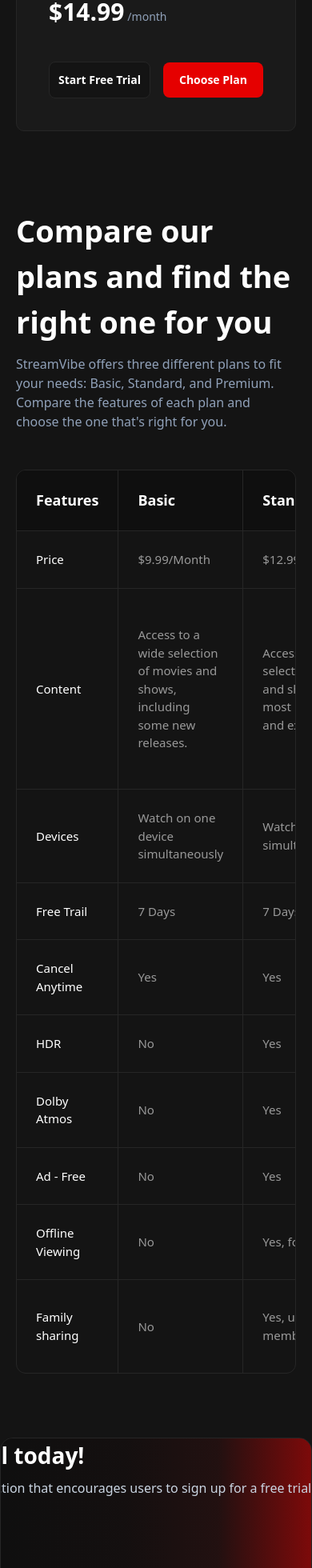
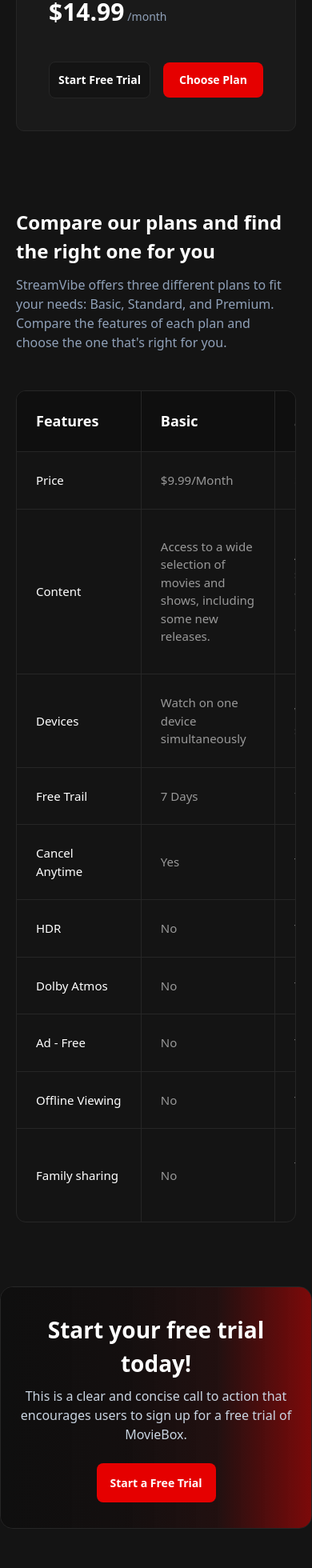
Before and after one commit to Rah2falsh/ott-platform, a Next.js app: page /subscriptions in a window 390 px wide. Shown: the part 1514-3474 px from the top of the page at 80% size. Built offline with nearby package versions, Linux system fonts and the light colour scheme.

Commit message:
fix: make subscription comparison table responsive with horizontal scroll

```diff
--- a/app/page.tsx
+++ b/app/page.tsx
@@ -180,13 +180,13 @@
 <main className="max-w-7xl mx-auto px-4 sm:px-6 lg:px-8 py-12 space-y-20">
 
 <div className="text-center mx-auto space-y-3 -mt-12 relative z-20 overflow-visible">
-  <h1 className="text-[60px] font-normal text-white tracking-tight leading-[120%] whitespace-nowrap">
+<h1 className="text-[32px] sm:text-[45px] md:text-[60px] font-normal text-white tracking-tight leading-[120%]">
   The Best Streaming Experience
 </h1>
 
 
 <p
-  className="text-[14px] leading-[150%] max-w-4xl mx-auto font-normal text-center"
+    className="text-[12px] sm:text-[14px] leading-[150%] max-w-4xl mx-auto font-normal text-center px-4"
     style={{ color: '#999999' }}
   >
     MovieBox is the best streaming experience for watching your favorite movies and shows on demand, anytime, anywhere. With MovieBox, you can enjoy a wide variety of content, including the latest blockbusters, classic movies, popular TV shows, and more. You can also create your own watchlists, so you can easily find the content you want to watch.
--- a/app/subscriptions/page.tsx
+++ b/app/subscriptions/page.tsx
@@ -168,24 +168,24 @@
 <section className="w-full max-w-7xl px-5 mx-auto mt-24 mb-20">
               {/* Section Header */}
           <div className="mb-12">
-            <h2 className="text-[38px] font-bold text-white mb-3">
-              Compare our plans and find the right one for you
-            </h2>
+          <h2 className="text-[24px] sm:text-[32px] md:text-[38px] font-bold text-white mb-3">
+  Compare our plans and find the right one for you
+</h2>
             <p className="text-slate-400 text-[16px]">
               StreamVibe offers three different plans to fit your needs: Basic, Standard, and Premium. Compare the features of each plan and choose the one that&apos;s right for you.
             </p>
           </div>
 
-          {/* Table Container */}
-          <div className="
+{/* Table Container */}
+<div className="
               w-full
               bg-transparent
               border border-[#262626]
               rounded-[12px]
-              overflow-hidden
+              overflow-x-auto
             ">
 
-              <table className="w-full text-left border-collapse">
+              <table className="w-full min-w-[700px] text-left border-collapse">
 
               {/* Table Header */}
               <thead className="bg-[#0F0F0F]">
--- a/app/support/page.tsx
+++ b/app/support/page.tsx
@@ -161,7 +161,7 @@
 <div
   className="
     relative mt-[40px]
-    w-[429px] h-[380px]
+    w-full max-w-[429px] h-[380px]
     rounded-[6px]
     bg-[#0F0F0F]
     p-[20px]
@@ -171,12 +171,12 @@
 >
   <div className="grid grid-cols-4 gap-[20px] -mt-[35px]">
     {movies.slice(0, 16).map((movie) => (
-      <img
-        key={movie.id}
-        src={`https://image.tmdb.org/t/p/w500${movie.poster_path}`}
-        alt={movie.title}
-        className="w-[97.25px] h-[121.75px] rounded-[12px] object-cover"
-      />
+    <img
+    key={movie.id}
+    src={`https://image.tmdb.org/t/p/w500${movie.poster_path}`}
+    alt={movie.title}
+    className="w-full h-[120px] rounded-[12px] object-cover"
+  />
     ))}
 
   </div>
@@ -189,12 +189,12 @@
   onSubmit={handleSubmit}
   className="
     w-full max-w-[800px]
-    h-[592px]
+    h-auto min-h-[592px]
     rounded-[10px]
     border border-[#262626]
     bg-[#0F0F0F]
-    p-[40px]
-    flex flex-col gap-[40px]
+    p-[20px] sm:p-[40px]
+    flex flex-col gap-[30px] sm:gap-[40px]
   "
 >
             <div className="grid grid-cols-1 gap-x-[30px] gap-y-[30px] md:grid-cols-2">
@@ -481,7 +481,7 @@
                             {item.num}
                           </div>
 
-                          <h3 className="text-[20px] leading-[150%] font-medium text-white w-full md:w-[466px]">
+                          <h3 className="text-[18px] sm:text-[20px] leading-[150%] font-medium text-white flex-1">
                             {item.q}
                           </h3>
                         </div>
--- a/components/FreeTrialBanner.tsx
+++ b/components/FreeTrialBanner.tsx
@@ -7,10 +7,9 @@
 export default function FreeTrialBanner({ backdropGrid }: FreeTrialBannerProps) {
   return (
     <section
-      className="relative border border-[#262626] rounded-2xl px-12 flex flex-col md:flex-row items-center justify-between gap-6 overflow-hidden mx-auto"
-      style={{ width: '1283px', maxWidth: '100%', height: '250px' }}
-    >
-      {/* شبكة الصور الخلفية */}
+    className="relative border border-[#262626] rounded-2xl px-6 md:px-12 flex flex-col md:flex-row items-center justify-between gap-6 overflow-hidden mx-auto w-full max-w-7xl h-auto md:h-[250px] py-8 md:py-0"
+  >
+
       <div
         className="absolute inset-0 grid grid-cols-9 p-4 opacity-40 pointer-events-none scale-105"
         style={{
@@ -30,7 +29,7 @@
         ))}
       </div>
 
-      {/* التدرج اللوني المعتمد */}
+
       <div
         className="absolute inset-0 pointer-events-none"
         style={{
@@ -38,8 +37,8 @@
         }}
       />
 
-      {/* النصوص الرئيسية والوصف */}
-      <div className="space-y-2 text-left z-10 w-[911px]">
+
+      <div className="space-y-2 text-center md:text-left z-10 w-full max-w-xl">
         <h2 className="text-[28px] leading-[150%] font-bold text-white w-full">
           Start your free trial today!
         </h2>
@@ -48,7 +47,7 @@
         </p>
       </div>
 
-      {/* زر Start a Free Trial */}
+
       <button
         className="bg-[#E50000] hover:bg-red-700 text-white font-semibold text-[14px] rounded-[8px] z-10 transition whitespace-nowrap flex items-center justify-center gap-[10px]"
         style={{ width: '149px', height: '49px', padding: '14px 20px' }}
--- a/components/NewReleases.tsx
+++ b/components/NewReleases.tsx
@@ -9,12 +9,12 @@
   name?: string;
   poster_path?: string;
   release_date?: string;
-  first_air_date?: string; // للمسلسلات
+  first_air_date?: string;
 }
 
 interface NewReleasesProps {
   movies?: Item[];
-  contentType?: "movies" | "shows"; // استقبال النوع ديناميكياً
+  contentType?: "movies" | "shows";
 }
 
 export default function NewReleases({ movies = [], contentType = "movies" }: NewReleasesProps) {
@@ -46,7 +46,7 @@
         }}
       >
         {movies.map((item) => {
-          // تحديد المسار الصحيح ديناميكياً بناءً على ما إذا كان يحتوي على title (فيلم) أو name (مسلسل) أو حسب الـ contentType الممرر
+
           const isTvShow = contentType === "shows" || item.name;
           const linkPath = isTvShow ? `/shows/${item.id}` : `/movies/${item.id}`;
           const dateToFormat = item.release_date || item.first_air_date;
--- a/components/SliderNavigation.tsx
+++ b/components/SliderNavigation.tsx
@@ -6,7 +6,7 @@
   export default function SliderNavigation({ onPrev, onNext }: SliderNavigationProps) {
     return (
       <div className="flex items-center justify-between bg-[#0F0F0F] border-[1px] border-[#1F1F1F] px-[12px] rounded-[10px] w-[205px] h-[68px] self-start md:self-auto box-border flex-shrink-0">
-        {/* الزر الأيمن/السابق */}
+
         <button
           onClick={onPrev}
           className="w-[44px] h-[44px] bg-[#1F1F1F] border border-[#262626] rounded-[6px] text-white hover:bg-[#262626] transition flex items-center justify-center flex-shrink-0 cursor-pointer"
@@ -17,7 +17,6 @@
           </svg>
         </button>
 
-        {/* مؤشرات التصفح (الشرط) */}
         <div className="flex items-center gap-[4px]">
           <span className="w-[12px] h-[3px] bg-[#E50000] rounded-sm"/>
           <span className="w-[6px] h-[3px] bg-[#262626] rounded-sm"/>
@@ -25,7 +24,7 @@
           <span className="w-[6px] h-[3px] bg-[#262626] rounded-sm"/>
         </div>
 
-        {/* الزر الأيسر/التالي */}
+
         <button
           onClick={onNext}
           className="w-[44px] h-[44px] bg-[#1F1F1F] border border-[#262626] rounded-[6px] text-white hover:bg-[#262626] transition flex items-center justify-center flex-shrink-0 cursor-pointer"
```
Also changed, not shown: components/Footer.tsx (+7 -7 lines). Lines whose indentation alone changed are shown as unchanged.
